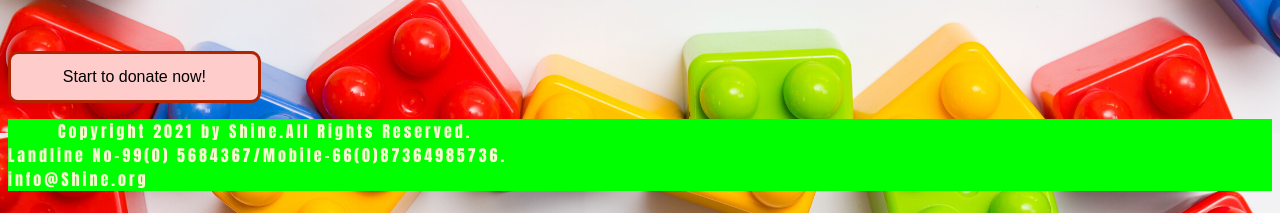
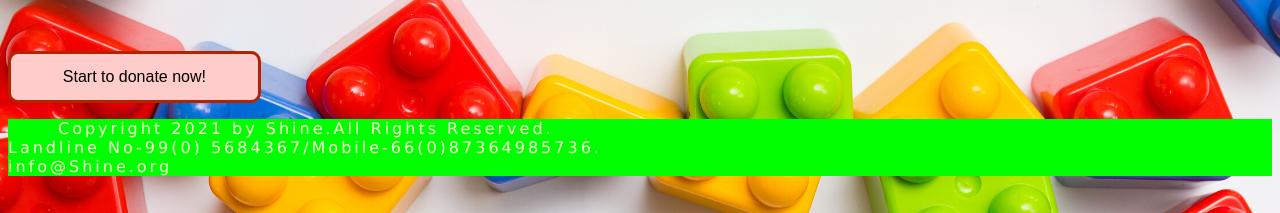
Before and after one commit to Jannatul-Firdousi/Payment-Gateway, a plain HTML site: page project.html in a window 1280 px wide. Shown: the part 587-800 px from the top of the page. Drawn offline with Linux system fonts and the light colour scheme.

Commit message:
Update project.html

```diff
--- a/project.html
+++ b/project.html
@@ -169,7 +169,7 @@
             background-color:lime;
             color:lightgoldenrodyellow;
             text-align:right;
-            font-family:Impact, Haettenschweiler, 'Arial Narrow Bold', sans-serif;
+            font-family:Georgia, 'Times New Roman', Times, serif:;
             font-size:inherit;
            }
 
```
